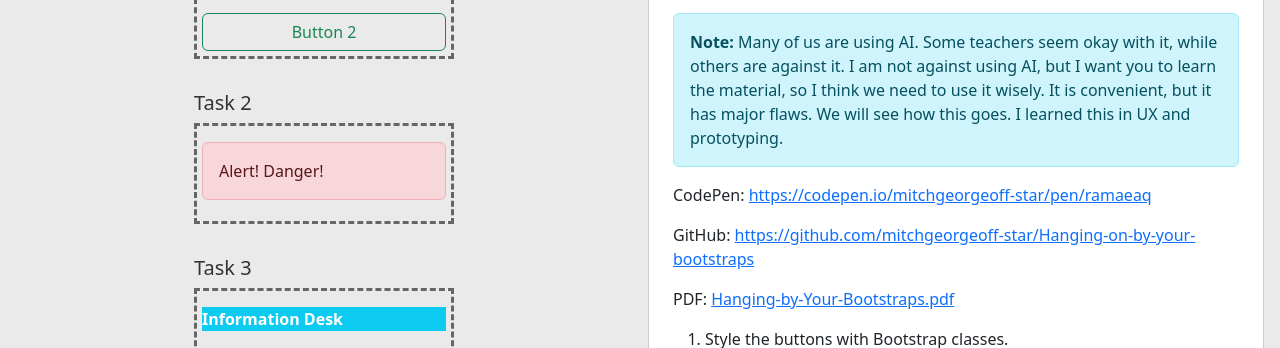
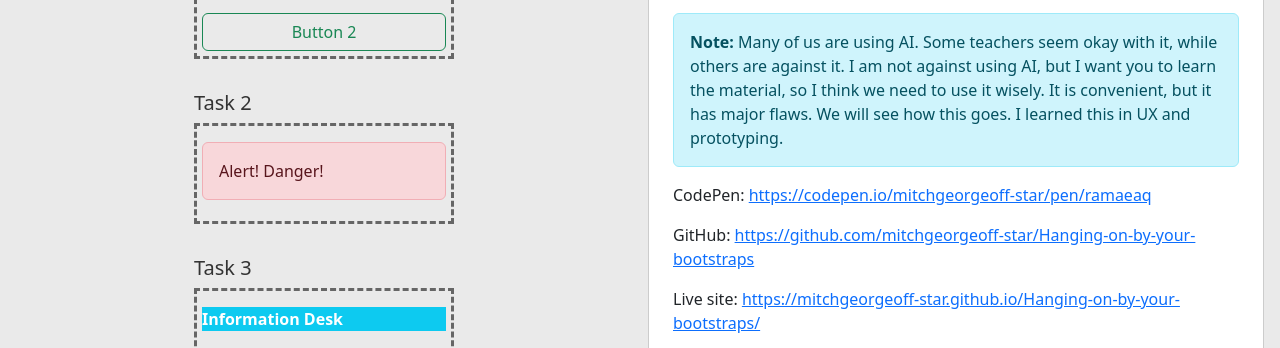
Before and after one commit to mitchgeorgeoff-star/Hanging-on-by-your-bootstraps, a plain HTML site: page index.html in a window 1280 px wide. Shown: the part 138-486 px from the top of the page. Drawn offline with nearby package versions, Linux system fonts and the light colour scheme.

Commit message:
Add live deployment link and final PDF
Co-authored-by: Copilot <223556219+Copilot@users.noreply.github.com>

```diff
--- a/index.html
+++ b/index.html
@@ -263,6 +263,7 @@
       <footer class="submission-links">
         <p>CodePen: <a href="https://codepen.io/mitchgeorgeoff-star/pen/ramaeaq">https://codepen.io/mitchgeorgeoff-star/pen/ramaeaq</a></p>
         <p>GitHub: <a href="https://github.com/mitchgeorgeoff-star/Hanging-on-by-your-bootstraps">https://github.com/mitchgeorgeoff-star/Hanging-on-by-your-bootstraps</a></p>
+        <p>Live site: <a href="https://mitchgeorgeoff-star.github.io/Hanging-on-by-your-bootstraps/">https://mitchgeorgeoff-star.github.io/Hanging-on-by-your-bootstraps/</a></p>
         <p>PDF: <a href="./Hanging-by-Your-Bootstraps.pdf">Hanging-by-Your-Bootstraps.pdf</a></p>
       </footer>
       <ol>
```
Also changed, not shown: 1 other file.
